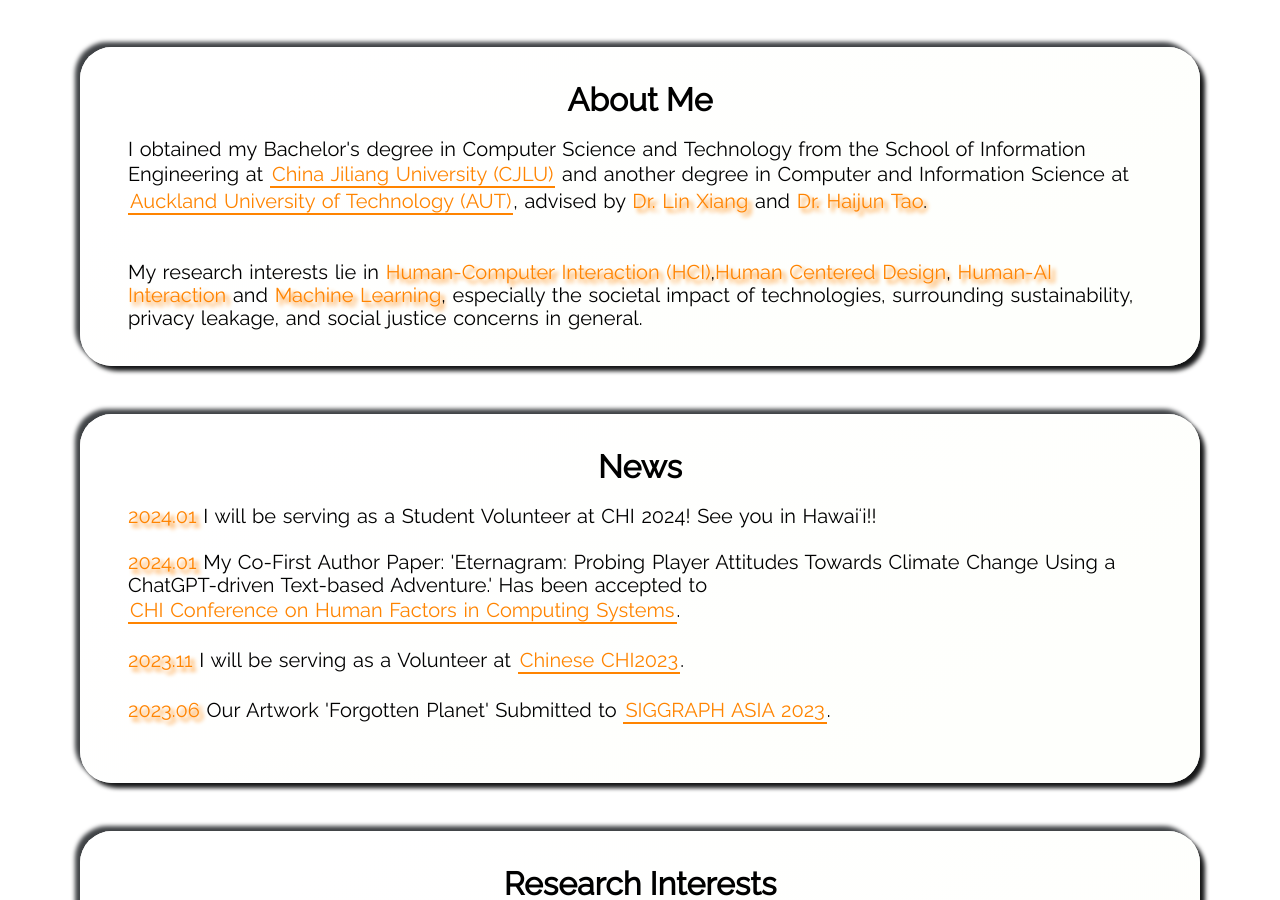
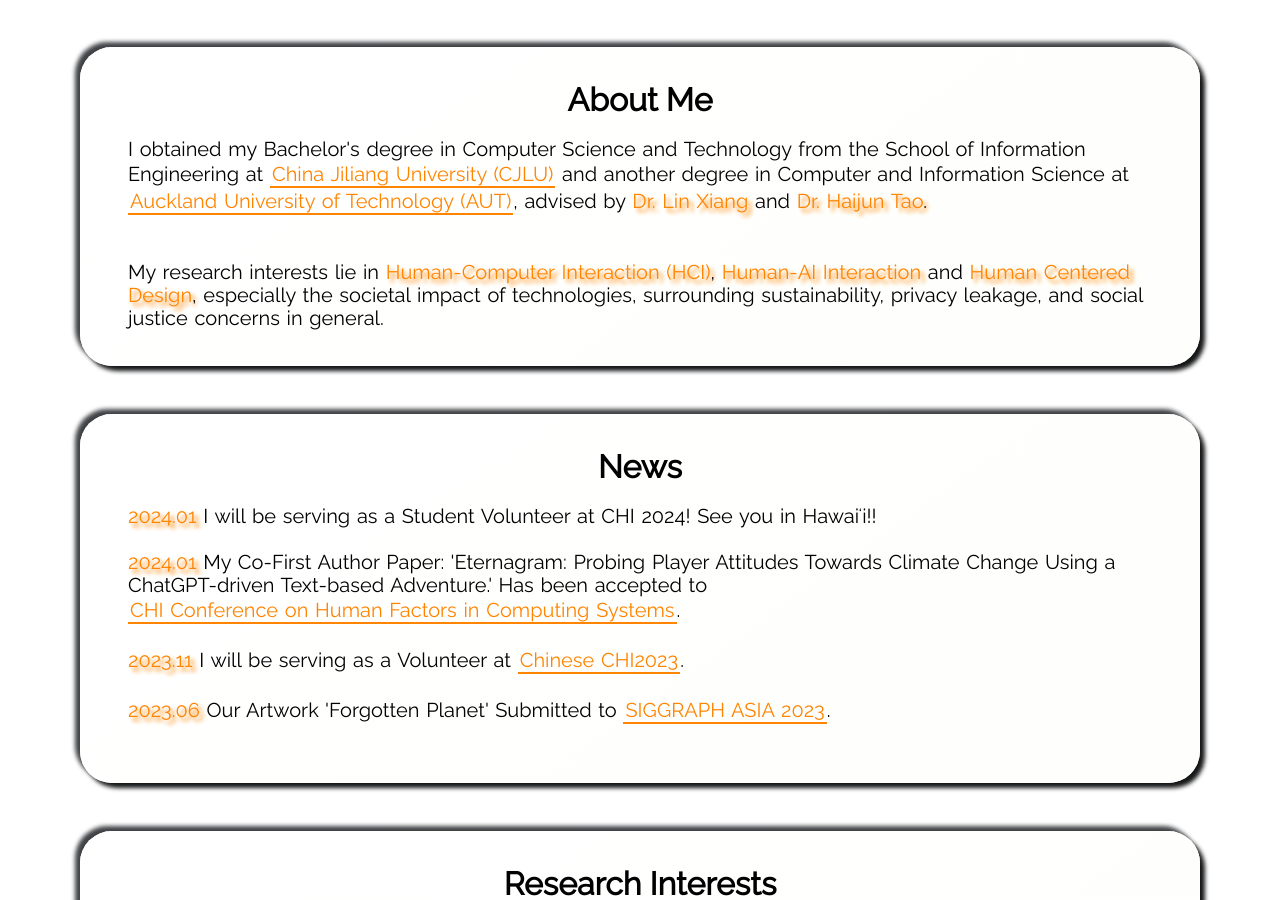
Before and after one commit to Carolzhangzz/VisualWebTemplate, a Jekyll site: the page built from index.html, in a window 1280 px wide and 900 px high, scrolled down 1013 px. Built offline with Jekyll 4.4.1, drawn with Linux system fonts in a browser that asks for light colours.

Commit message:
Update _config.yml

```diff
--- a/_config.yml
+++ b/_config.yml
@@ -39,7 +39,7 @@ about_me_description:
   I obtained my Bachelor's degree in Computer Science and Technology from the School of Information Engineering at <a class="highlight-link" href="https://english.cjlu.edu.cn//" target="_blank" rel="noreferrer">China Jiliang University (CJLU)</a> and another
   degree in Computer and Information Science at<a class="highlight-link" href="https://www.aut.ac.nz/" target="_blank" rel="noreferrer">Auckland University of Technology (AUT)</a>, advised by <a class="highlight-title" href="#">Dr. Lin Xiang</a> and <a class="highlight-title" href="#">Dr. Haijun Tao</a>.<br><br><br>
 
-  My research interests lie in <a class="highlight-title" href="">Human-Computer Interaction (HCI)</a>,<a class="highlight-title" href="#">Human Centered Design</a>,<a class="highlight-title" href="#"> Human-AI Interaction</a> and <a class="highlight-title" href="#">Machine Learning</a>, especially the societal impact of technologies, surrounding sustainability, privacy leakage, and social justice concerns in general.
+  My research interests lie in <a class="highlight-title" href="">Human-Computer Interaction (HCI)</a>,<a class="highlight-title" href="#"> Human-AI Interaction</a> and <a class="highlight-title" href="#">Human Centered Design</a>, especially the societal impact of technologies, surrounding sustainability, privacy leakage, and social justice concerns in general.
 
 
 # NEWS SECTION
```
